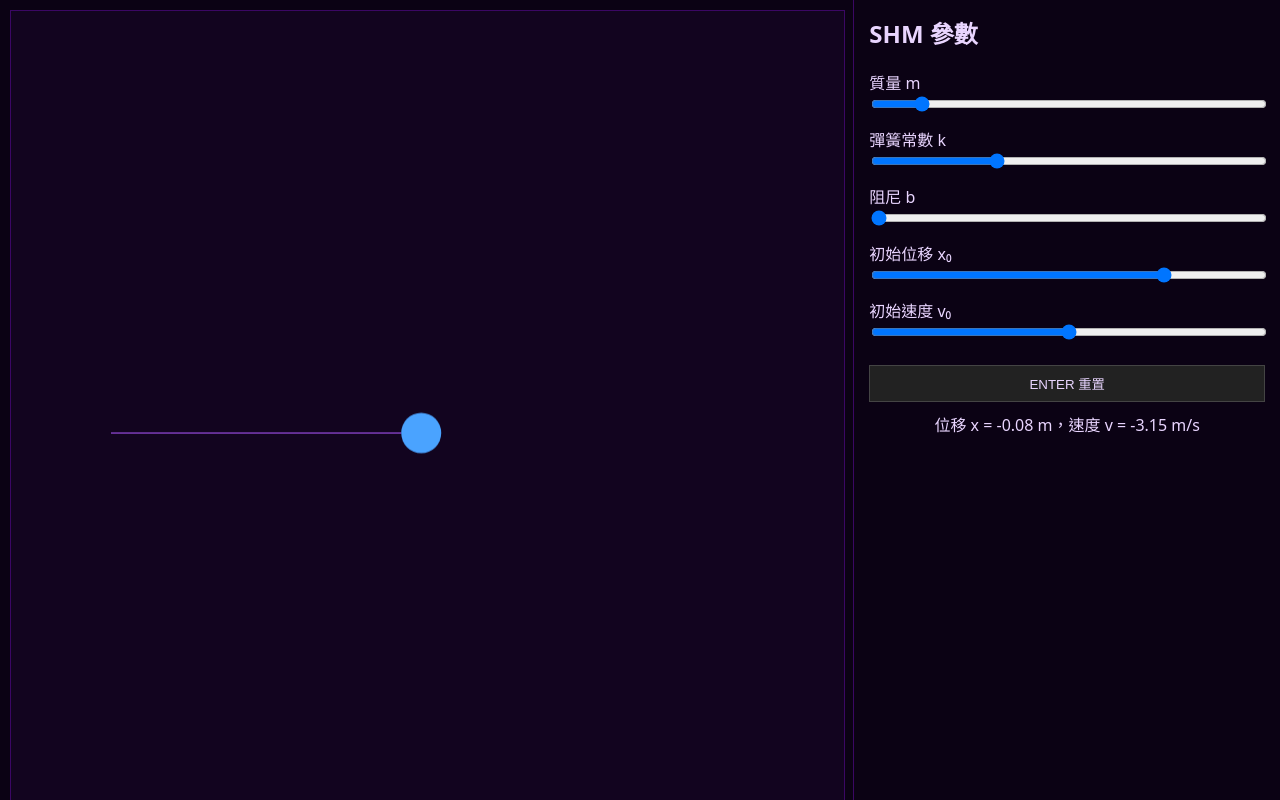
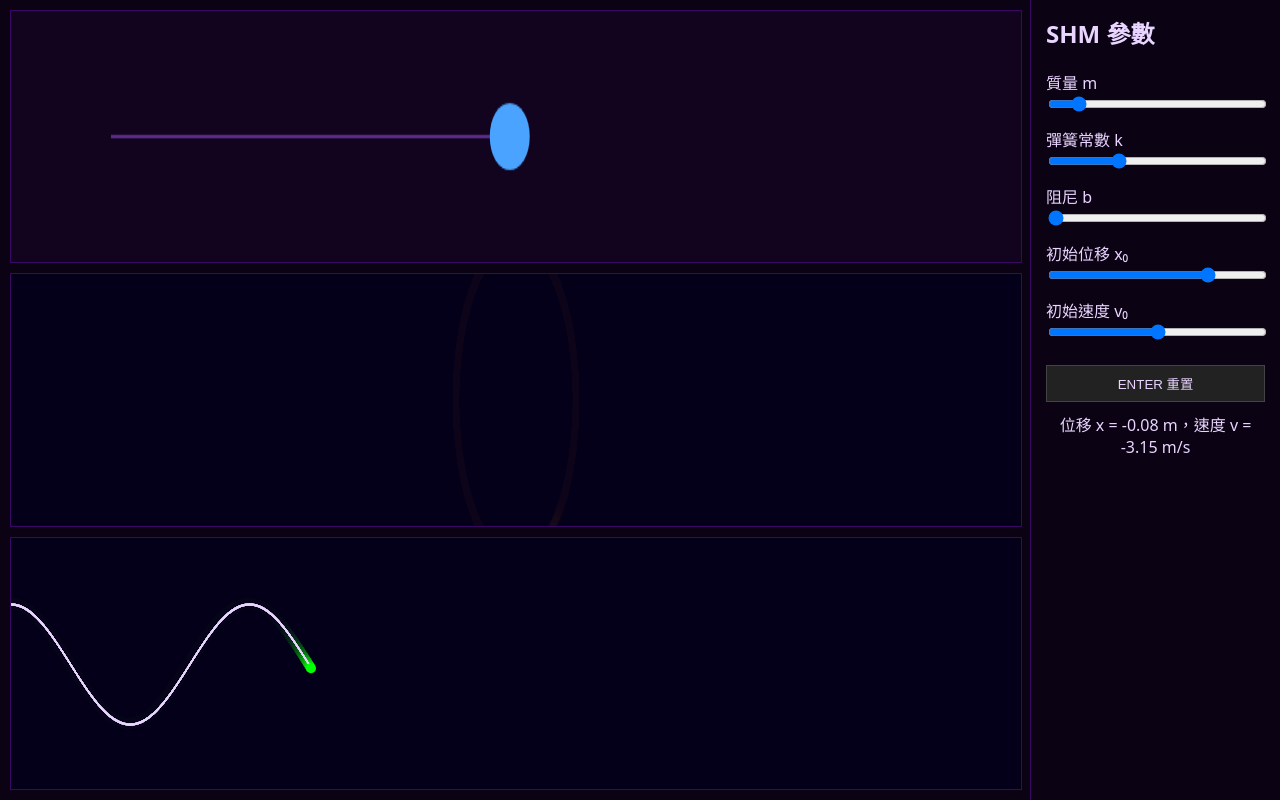
Before and after one commit to EEEmil0523/SHM-Simulator, a plain HTML site: page shm.html in a window 1280 px wide. Shown: the top 800 px of the page. Drawn offline with Linux system fonts and the light colour scheme.

Commit message:
Update title and layout of shm.html

```diff
--- a/shm.html
+++ b/shm.html
@@ -2,7 +2,7 @@
 <html lang="zh-Hant">
 <head>
 <meta charset="UTF-8">
-<title>SHM 模擬器（高中版）</title>
+<title>何承蔚好帥</title>
 <meta name="viewport" content="width=device-width, initial-scale=1.0">
 <style>
 body {
@@ -14,14 +14,14 @@ body {
   display: flex;
 }
 .container {
-  display: grid;
-  grid-template-columns: 2fr 1fr;
+  display: flex;
   width: 100%;
   height: 100%;
 }
 .canvas-container {
-  display: grid;
-  grid-template-rows: 2fr 1fr;
+  flex: 1;
+  display: flex;
+  flex-direction: column;
   gap: 10px;
   padding: 10px;
 }
@@ -29,11 +29,13 @@ canvas {
   background: #12041f;
   border: 1px solid #3b0764;
   width: 100%;
-  height: 100%;
+  flex: 1;
 }
 .controls {
+  width: 250px;
   padding: 15px;
   border-left: 1px solid #3b0764;
+  box-sizing: border-box;
 }
 .controls h2 {
   margin-top: 0;
@@ -88,12 +90,16 @@ const ctx = canvas.getContext('2d');
 const pctx = phase.getContext('2d');
 const xctx = xt.getContext('2d');
 
+function resizeCanvas() {
   canvas.width = canvas.clientWidth;
   canvas.height = canvas.clientHeight;
   phase.width = phase.clientWidth;
   phase.height = phase.clientHeight;
   xt.width = xt.clientWidth;
   xt.height = xt.clientHeight;
+}
+window.addEventListener('resize', resizeCanvas);
+resizeCanvas();
 
 const mEl = document.getElementById('m');
 const kEl = document.getElementById('k');
@@ -111,7 +117,6 @@ let k = +kEl.value;
 let b = +bEl.value;
 const dt = 1/120;
 
-// 用於繪製 x-t 軌跡
 let historyX = [];
 let historyT = [];
 
@@ -125,6 +130,7 @@ function step() {
     const a2 = acceleration(x,v);
     v += 0.5*(a1 + a2)*dt;
     t += dt;
+
     historyX.push(x);
     historyT.push(t);
     if(historyX.length > xt.width) { historyX.shift(); historyT.shift(); }
@@ -166,12 +172,22 @@ function drawPhase() {
 function drawXT() {
     xctx.fillStyle = 'rgba(18,4,31,0.1)';
     xctx.fillRect(0,0,xt.width,xt.height);
+
+    // 歷史軌跡
     xctx.fillStyle = '#e9d5ff';
     historyX.forEach((val,i)=>{
         const px = i;
         const py = xt.height/2 - val*60;
         xctx.fillRect(px, py, 2, 2);
     });
+
+    // 綠點追蹤目前質點
+    xctx.fillStyle = '#00ff00';
+    const currentX = historyX.length-1;
+    const currentY = xt.height/2 - x*60;
+    xctx.beginPath();
+    xctx.arc(currentX, currentY, 5, 0, Math.PI*2);
+    xctx.fill();
 }
 
 function loop() {
@@ -198,6 +214,5 @@ enterBtn.onclick = () => {
 
 loop();
 </script>
-
 </body>
 </html>
```
Lines whose indentation alone changed are shown as unchanged.
